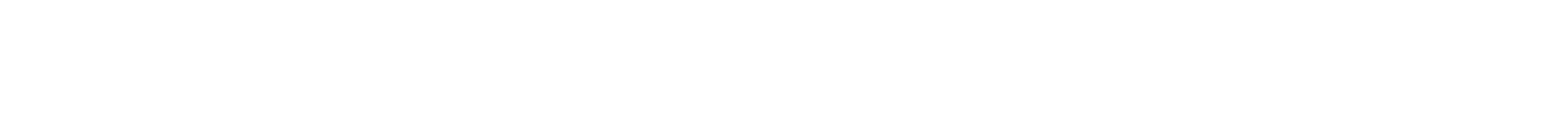
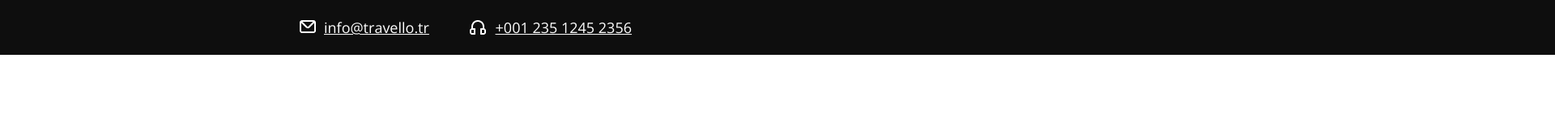
Before and after one commit to DaniilAliev/TravelloLandingPage, a website: page index.html in a window 1280 px wide. Shown: the whole page at 81% size, 1920 px wide, since content can reach past the window. Drawn offline with Linux system fonts and the light colour scheme.

Commit message:
header otw

```diff
--- a/index.html
+++ b/index.html
@@ -8,6 +8,13 @@
     <link rel="stylesheet" href="style.css">
 </head>
 <body>
+    <header>
+        <div class="contacts">
+            <div><p class="email"><a href="mailto:info@travello.tr">info@travello.tr</a></p></div>
+            <div><p class="phone"><a href="tel:+00123512452356">+001 235 1245 2356</a></p></div>
+        </div>
+        <div class="socials"></div>
+    </header>
     <script type="module" src="index.js"></script>
 </body>
 </html>
--- a/style.css
+++ b/style.css
@@ -0,0 +1,75 @@
+@font-face {
+    font-family: "Chewy";
+    src: url(/fonts/Chewy-Regular.ttf);
+}
+
+@font-face {
+    font-family: "Nunito";
+    src: url(/fonts/Nunito-VariableFont_wght.ttf);
+}
+
+@font-face {
+    font-family: "Garamond";
+    src: url(/fonts/EBGaramond-VariableFont_wght.ttf);
+}
+
+@font-face {
+    font-family: "Open sans";
+    src: url(/fonts/OpenSans-VariableFont_wdth\,wght.ttf);
+}
+
+:root {
+    --color-white: #ffffff;
+    --color-dark: #0E0E0E;
+}
+
+* {
+    margin: 0;
+    padding: 0;
+}
+
+body {
+    font-family: "Open sans", sans-serif;
+    font-weight: 400;
+    color: var(--color-white);
+    width: 1920px;
+}
+
+header {
+    background-color: var(--color-dark);
+    height: 68px;
+    width: 100%;
+    display: flex;
+    align-items: center;
+    justify-content: space-around;
+}
+
+.contacts {
+    width: 400px;
+    height: 24px;
+    font-size: 18px;
+    display: flex;
+    justify-content: space-between;
+}
+
+a {
+color: var(--color-white);
+}
+
+.email::before {
+    content: url(/SVGs/Email.png);
+    position: relative;
+    right: 10px;
+}
+
+.phone {
+    position: relative;
+    top: -5px;
+}
+
+.phone::before {
+    content: url(/SVGs/headphones.png);
+    position: relative;
+    right: 10px;
+    top: 5px;
+}
```
Also changed, not shown: SVGs/Email.png (added), SVGs/headphones.png (added), fonts/Chewy-Regular.ttf (added), fonts/EBGaramond-VariableFont_wght.ttf (added), fonts/Nunito-VariableFont_wght.ttf (added), fonts/OpenSans-Bold.ttf (added), fonts/OpenSans-Regular.ttf (added), fonts/OpenSans-VariableFont_wdth,wght.ttf (added).
